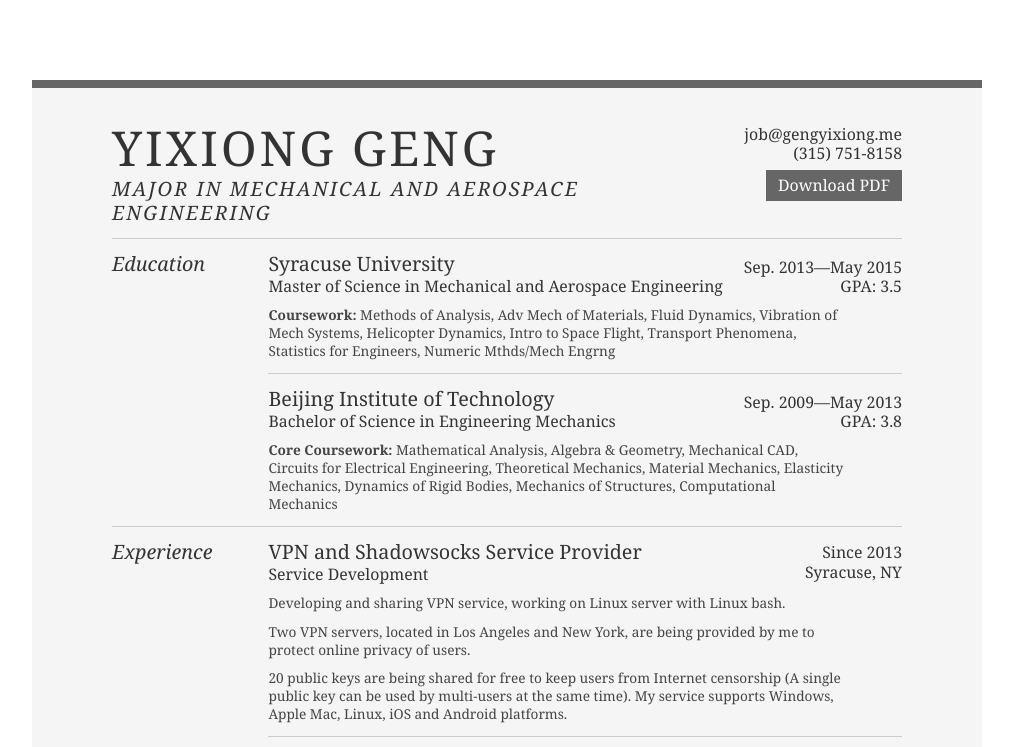
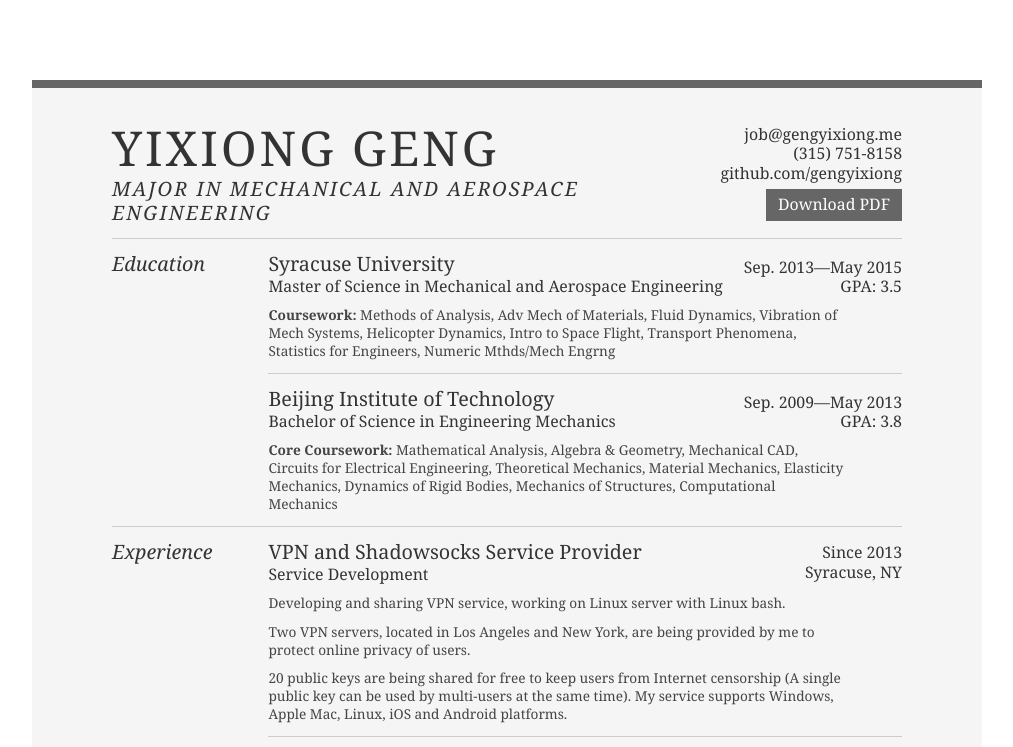
Before and after one commit to gengyixiong/resume-html-css, a plain HTML site: page index.html in a window 1280 px wide. Shown: the top 747 px of the page, without its empty margins (133-1146 px from the left). Drawn offline with Linux system fonts and the light colour scheme.

Commit message:
readme. github

```diff
--- a/index.html
+++ b/index.html
@@ -18,6 +18,7 @@
             <div class="contact-info">
               <h3><a href="mailto:job@gengyixiong.me">job@gengyixiong.me</a></h3>
               <h3>(315) 751-8158</h3>
+                <h3><a href="https://github.com/gengyixiong">github.com/gengyixiong</a></h3>
               <h3><a id="pdf" href="Resume.txt">Download PDF</a></h3>
             </div>
           </div>
```
Also changed, not shown: 1 other file.
